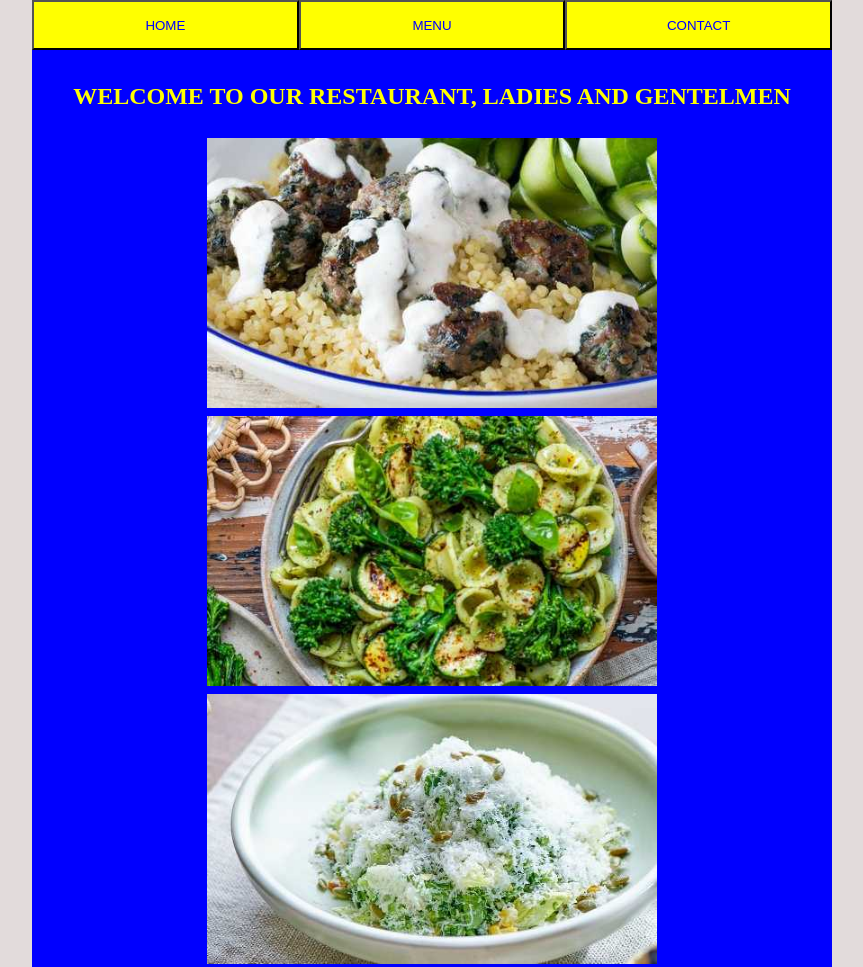
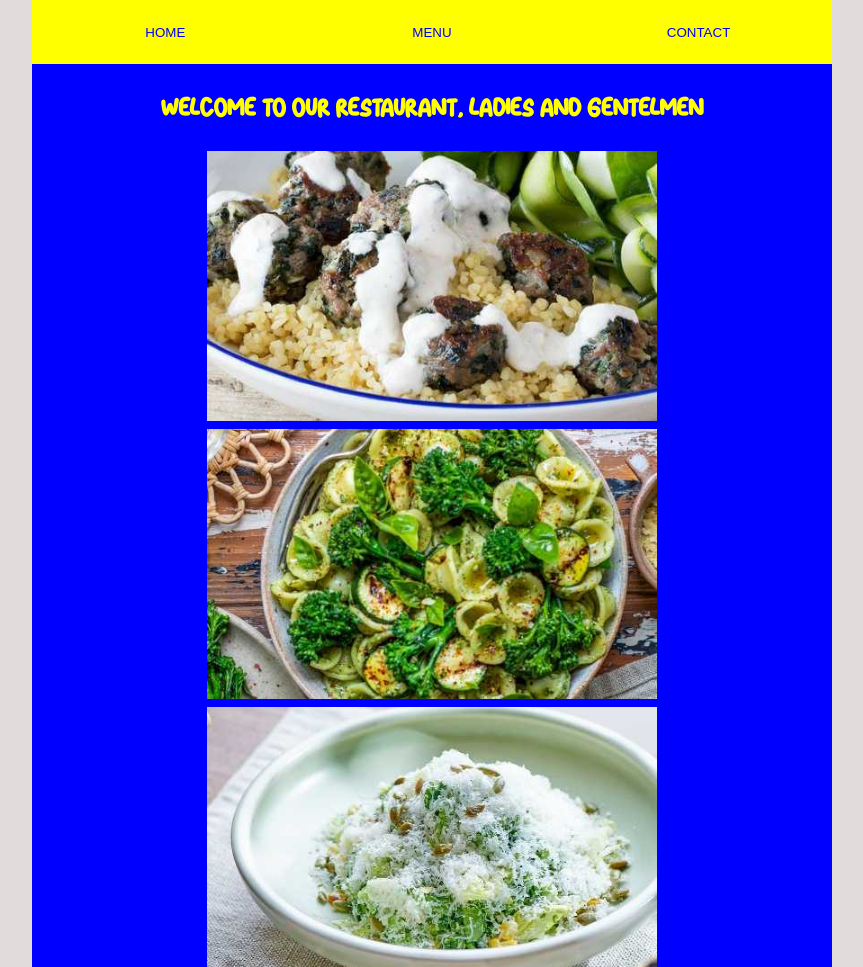
Before and after one commit to DmytroGnipel/Restaurant-Page, a website built with webpack: page dist/index.html in a window 1280 px wide. Shown: the top 967 px of the page, without its empty margins (208-1071 px from the left). Built offline with Linux system fonts and the light colour scheme.

Commit message:
set up font, correct html and css files

```diff
--- a/src/menu.js
+++ b/src/menu.js
@@ -11,7 +11,7 @@ export default function menu () {
     headline.innerHTML = 'MENU'
     const bodyOfMenu = document.createElement('p')
     bodyOfMenu.innerHTML = `
-    <h3>AUGUST 24, 2023</h3>
+    <h2>AUGUST 24, 2023</h2>
     Reservations available via Resy, and we always welcome walk-ins.<br><br>
 
     <b>FIRST</b><br>
--- a/src/style.css
+++ b/src/style.css
@@ -1,48 +1,48 @@
+@font-face {
+    font-family: my-cool-font;
+    src: url(/Lucky\ Blues.otf);
+}
+
 body {
+    font-family: Georgia, serif;
     background-color: rgb(226, 219, 219);
     color:wheat;
     display: flex;
     flex-direction: column;
     align-items: center;
-    margin: 0%;
+    margin: 0;
 }
 
 .wrapper, .buttonsContainer, .footer {
     width: 800px;
     margin: auto;
-    background-color: blue;
 }
 
 .wrapper {
     height: 1300px;
-    padding-bottom: 2vh;
-}
-
-.buttonsContainer {
-    display: flex;
-    justify-content: center;
-
-
+    background-color: blue;
 }
 
 #content {
     display: flex;
     flex-direction: column;
     align-items: center;
-    padding: 1vw 3vw;
+    padding: 1vw ;
     gap: 1vh;
 }
 
 button {
     width: 33.33%;
-    height: 50px;
+    height: 8vh;
     background-color: yellow;
     color: blue;
+    border: none;
 }
 
 button:hover {
     background-color: blue;
     color: yellow;
+    border: 1px solid white;
 }
 
 .footer {
@@ -58,15 +58,8 @@ img {
     width: 450px;
 }
 
-p h2 {
+h2, h3 {
+    color: yellow;
+    font-family: my-cool-font, Georgia, serif;
     text-align: center;
-    margin-bottom: 6vh;
 }
-
-h3 {
-    text-align: right;
-}
-
-h2, h2 {
-    color: yellow;
-}
--- a/webpack.config.js
+++ b/webpack.config.js
@@ -12,10 +12,14 @@ module.exports = {
         test: /\.css$/i,
         use: ['style-loader', 'css-loader'],
       },
-     {
+      {
        test: /\.(png|svg|jpg|jpeg|gif)$/i,
        type: 'asset/resource',
-     },
+      },
+      {
+      test: /\.(woff|woff2|eot|ttf|otf)$/i,
+      type: 'asset/resource',
+      },
     ],
   },
 };
```
Also changed, not shown: Lucky Blues.otf (added), dist/4daa1f5b89293610da9e.ttf (added), dist/b2f4bef8d05083b8dba6.otf (added), dist/main.js.
